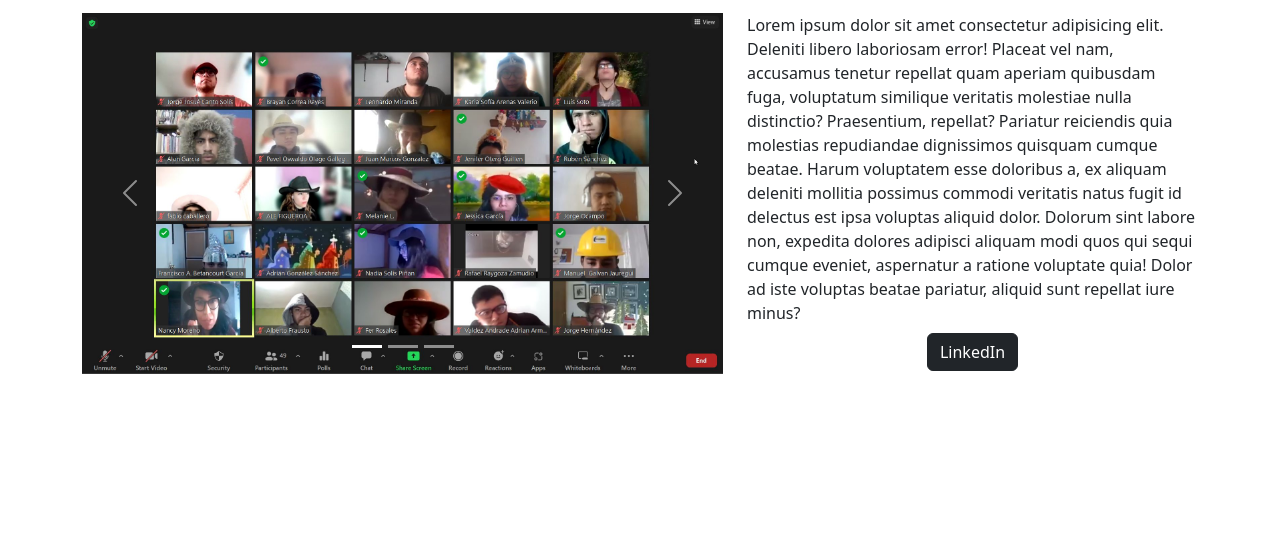
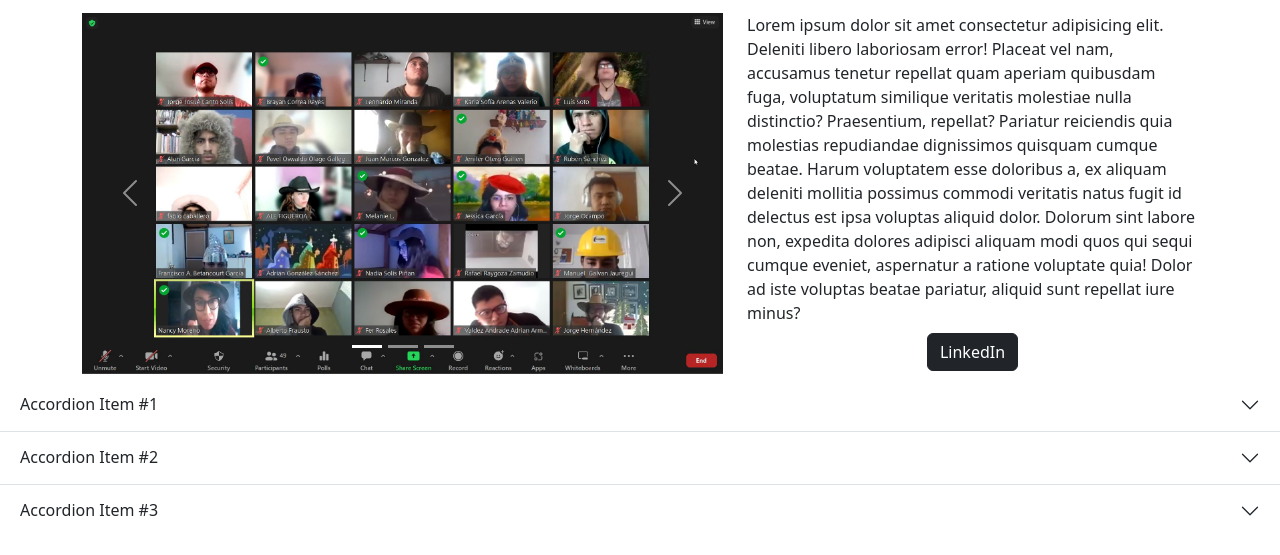
Before and after one commit to nadiasolisp/ch22-bootstrap, a plain HTML site: page index.html in a window 1280 px wide. Shown: the part 149-704 px from the top of the page. Drawn offline with nearby package versions, Linux system fonts and the light colour scheme.

Commit message:
beat acordeon

```diff
--- a/index.html
+++ b/index.html
@@ -176,6 +176,40 @@
         </div>
       </div>
     </div>
+    <!--cortina-->
+    <div class="accordion accordion-flush" id="accordionFlushExample">
+        <div class="accordion-item">
+          <h2 class="accordion-header" id="flush-headingOne">
+            <button class="accordion-button collapsed" type="button" data-bs-toggle="collapse" data-bs-target="#flush-collapseOne" aria-expanded="false" aria-controls="flush-collapseOne">
+              Accordion Item #1
+            </button>
+          </h2>
+          <div id="flush-collapseOne" class="accordion-collapse collapse" aria-labelledby="flush-headingOne" data-bs-parent="#accordionFlushExample">
+            <div class="accordion-body">Placeholder content for this accordion, which is intended to demonstrate the <code>.accordion-flush</code> class. This is the first item's accordion body.</div>
+          </div>
+        </div>
+        <div class="accordion-item">
+          <h2 class="accordion-header" id="flush-headingTwo">
+            <button class="accordion-button collapsed" type="button" data-bs-toggle="collapse" data-bs-target="#flush-collapseTwo" aria-expanded="false" aria-controls="flush-collapseTwo">
+              Accordion Item #2
+            </button>
+          </h2>
+          <div id="flush-collapseTwo" class="accordion-collapse collapse" aria-labelledby="flush-headingTwo" data-bs-parent="#accordionFlushExample">
+            <div class="accordion-body">Placeholder content for this accordion, which is intended to demonstrate the <code>.accordion-flush</code> class. This is the second item's accordion body. Let's imagine this being filled with some actual content.</div>
+          </div>
+        </div>
+        <div class="accordion-item">
+          <h2 class="accordion-header" id="flush-headingThree">
+            <button class="accordion-button collapsed" type="button" data-bs-toggle="collapse" data-bs-target="#flush-collapseThree" aria-expanded="false" aria-controls="flush-collapseThree">
+              Accordion Item #3
+            </button>
+          </h2>
+          <div id="flush-collapseThree" class="accordion-collapse collapse" aria-labelledby="flush-headingThree" data-bs-parent="#accordionFlushExample">
+            <div class="accordion-body">Placeholder content for this accordion, which is intended to demonstrate the <code>.accordion-flush</code> class. This is the third item's accordion body. Nothing more exciting happening here in terms of content, but just filling up the space to make it look, at least at first glance, a bit more representative of how this would look in a real-world application.</div>
+          </div>
+        </div>
+      </div>
+
     <!--bootstrap script-->
     <script
       src="https://cdn.jsdelivr.net/npm/bootstrap@5.3.0-alpha1/dist/js/bootstrap.bundle.min.js"
```
Also changed, not shown: styles.css (line endings or trailing spaces).
